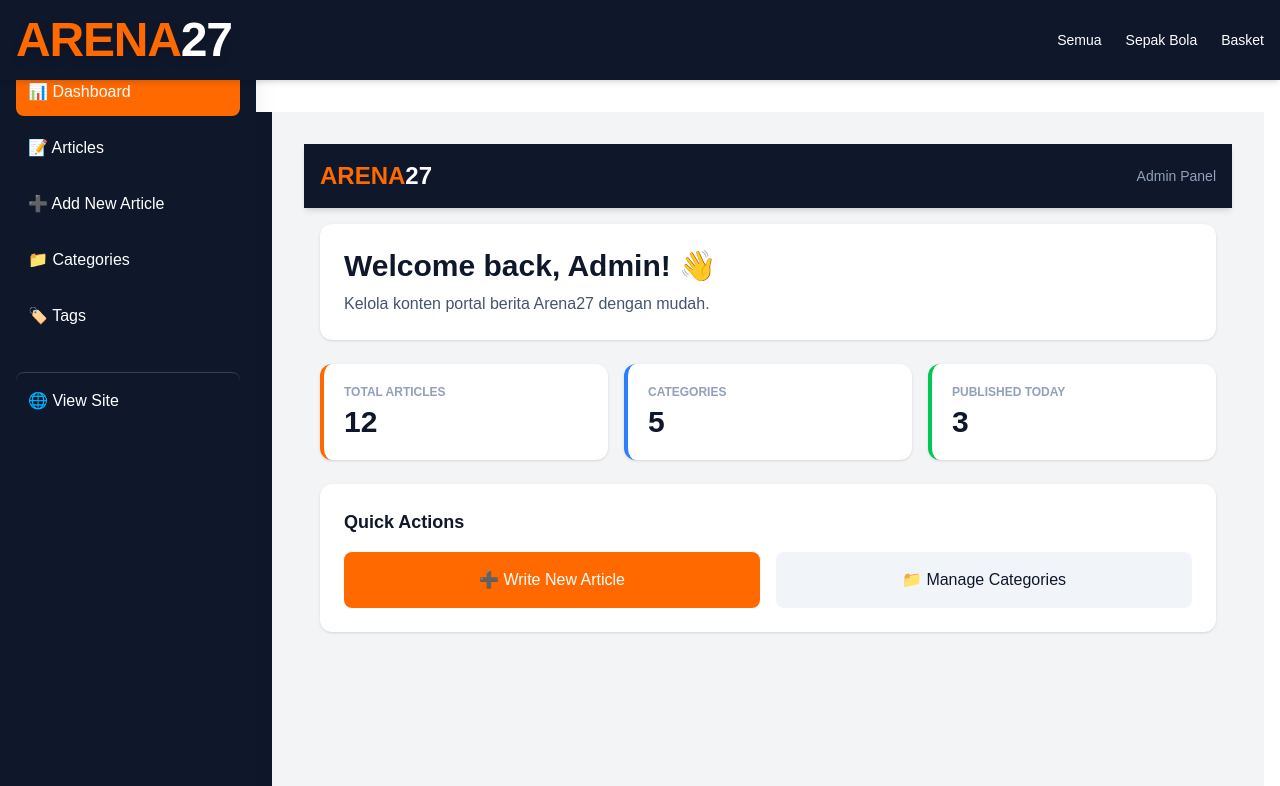
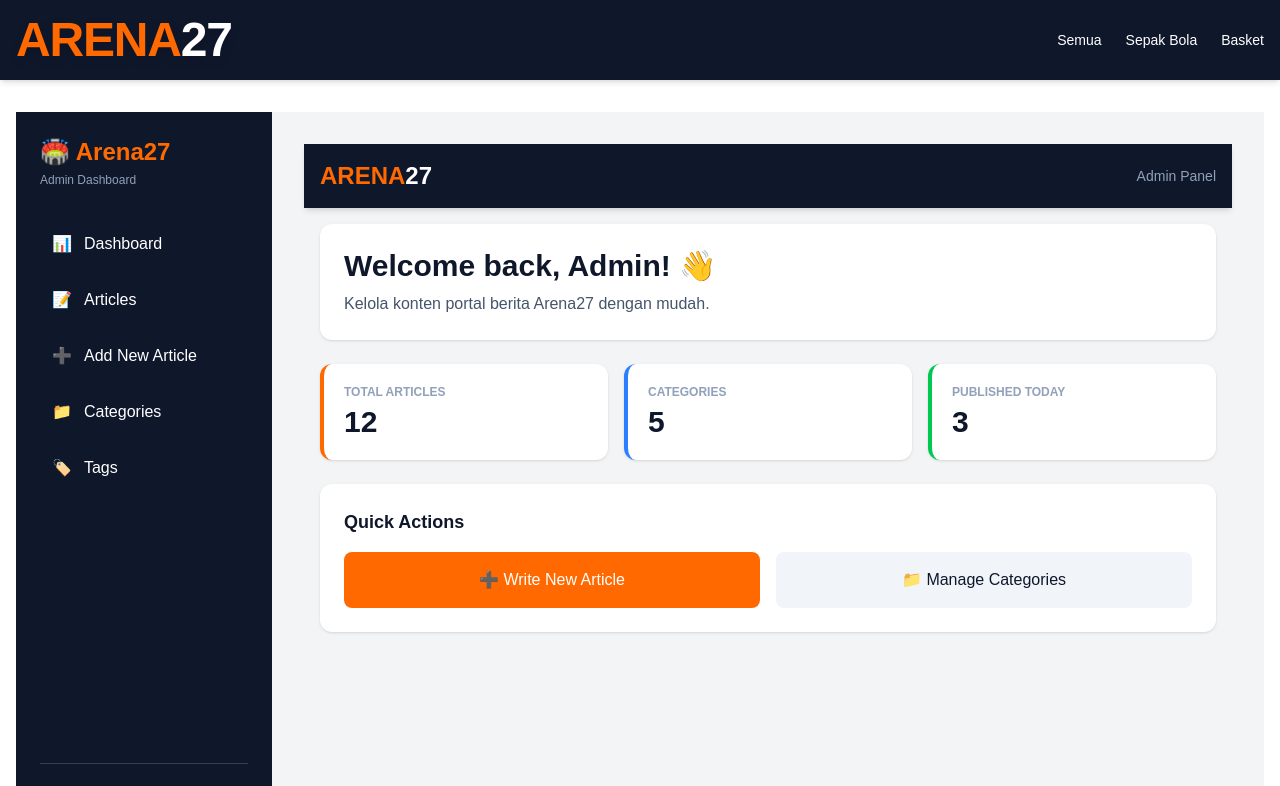
Before and after one commit to cakrawala27/arena27, a Next.js app: page /admin in a window 1280 px wide. Shown: the top 786 px of the page. Built offline with nearby package versions, Linux system fonts and the light colour scheme.

Commit message:
fix: Remove black sidebar completely - only keep header, content, and bottom navigation

```diff
--- a/src/app/admin/page.tsx
+++ b/src/app/admin/page.tsx
@@ -73,40 +73,12 @@
             <span className="text-xs mt-1">Add New</span>
           </Link>
           <Link href="/admin/categories" className="flex flex-col items-center p-2 text-slate-500 hover:text-orange-500">
-            <span className="text-xl">📁</span>
+            <span className="text-xl"></span>
             <span className="text-xs mt-1">Categories</span>
           </Link>
         </div>
       </nav>
 
-      {/* DESKTOP SIDEBAR (OPTIONAL - HANYA DI DESKTOP) */}
-      <aside className="hidden md:block fixed top-0 left-0 h-full w-64 bg-slate-900 text-white p-4 shadow-xl">
-        <h2 className="text-xl font-bold text-orange-500 mb-6">Arena27 Admin</h2>
-        <nav className="space-y-2">
-          <Link href="/admin" className="block p-3 rounded-lg bg-orange-500 text-white font-medium">
-            📊 Dashboard
-          </Link>
-          <Link href="/admin/articles" className="block p-3 rounded-lg hover:bg-slate-800 transition">
-            📝 Articles
-          </Link>
-          <Link href="/admin/articles/new" className="block p-3 rounded-lg hover:bg-slate-800 transition">
-            ➕ Add New Article
-          </Link>
-          <Link href="/admin/categories" className="block p-3 rounded-lg hover:bg-slate-800 transition">
-            📁 Categories
-          </Link>
-          <Link href="/admin/tags" className="block p-3 rounded-lg hover:bg-slate-800 transition">
-            🏷️ Tags
-          </Link>
-          <Link href="/" className="block p-3 rounded-lg hover:bg-slate-800 transition mt-8 border-t border-slate-700 pt-4">
-            🌐 View Site
-          </Link>
-        </nav>
-      </aside>
-
-      {/* SPACER UNTUK DESKTOP SIDEBAR */}
-      <div className="hidden md:block w-64"></div>
-
     </div>
   );
 }
```
